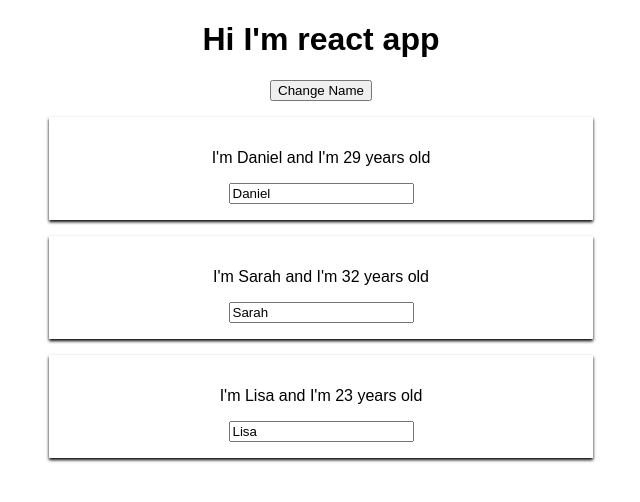
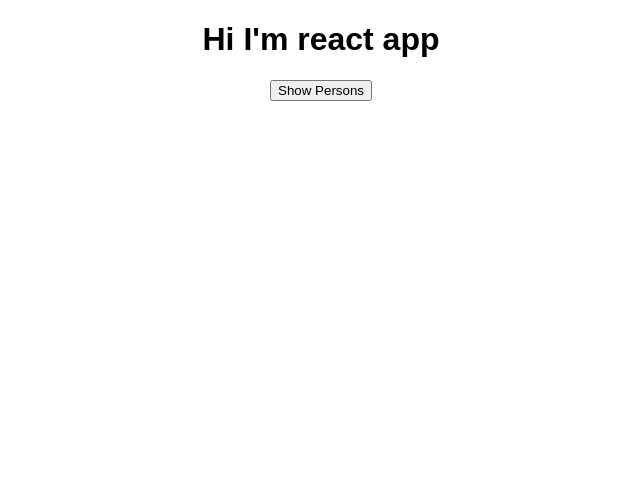
Before and after one commit to dgroves90/react-complete-guide, a React (Create React App) app in the folder react-complete-guide/: page / in a window 1280 px wide. Shown: the top 502 px of the page, without its empty margins (319-959 px from the left). Built offline with nearby package versions, Linux system fonts and the light colour scheme.

Commit message:
added conditional using ternary operator

```diff
--- a/react-complete-guide/src/App.js
+++ b/react-complete-guide/src/App.js
@@ -8,7 +8,8 @@ class App extends Component {
       {name: "Daniel", age:29},
       {name: "Sarah", age:32},
       {name: "Lisa", age:23}
-    ]
+    ],
+    showPersons: false
   }
 
   changeNameHandler = (newName) => {
@@ -27,11 +28,21 @@ class App extends Component {
     ]})
   }
 
+  togglePersonsHandler = () => {
+    const doesShow = this.state.showPersons;
+    this.setState(
+      {showPersons: !doesShow}
+    );
+  }
+
   render() {
     return (
       <div className="App">
         <h1>Hi I'm react app</h1>
-        <button onClick={this.changeNameHandler.bind(this, 'Mr Button')}>Change Name</button>
+        <button onClick={this.togglePersonsHandler}>Show Persons</button>
+         {
+           this.state.showPersons ?
+           <div>
             <Person
               name={this.state.persons[0].name}
               age={this.state.persons[0].age}/>
@@ -44,6 +55,9 @@ class App extends Component {
               name={this.state.persons[2].name}
               age={this.state.persons[2].age}/>
           </div>
+          :null
+        }
+      </div>
     );
   }
 }
```
Lines whose indentation alone changed are shown as unchanged.
